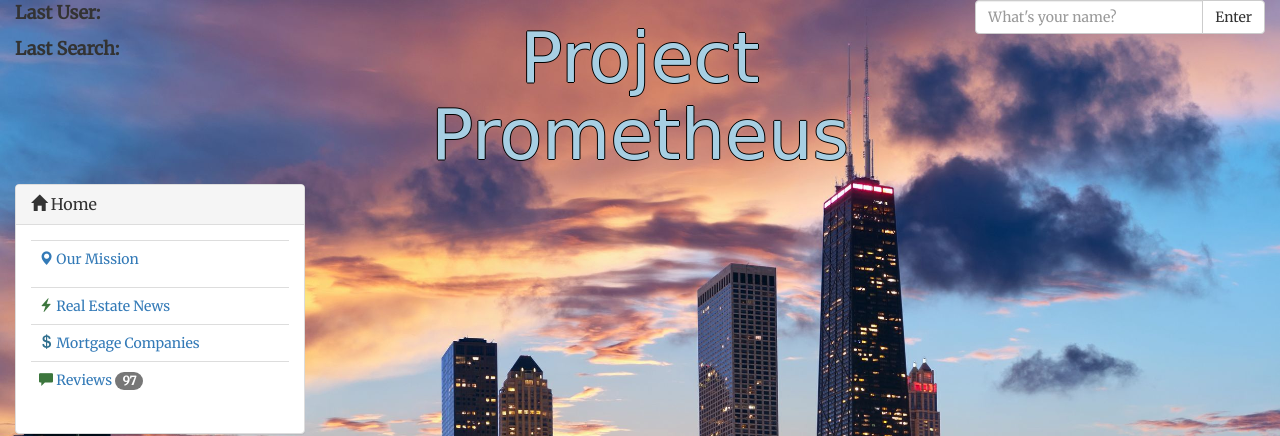
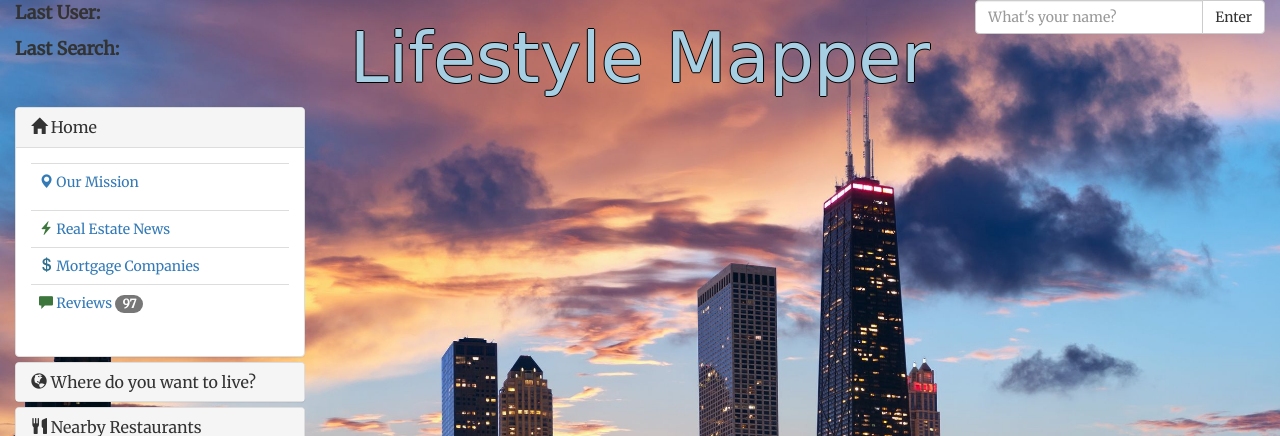
Before and after one commit to Rhyngoh/ProjectPrometheus, a PHP site: page / in a window 1280 px wide; the page is wider, and only the part inside the window is pictured. Shown: the top 436 px of that part. Run offline with PHP 8.4, Linux system fonts and the light colour scheme; some libraries are stand-ins or nearby versions; some web fonts are replaced.

Commit message:
project name change and mission statement fix

```diff
--- a/assets/css/style.css
+++ b/assets/css/style.css
@@ -43,7 +43,7 @@
     font: solid bold;
     font-family: 'Oleo Script Swash Caps', cursive;
     text-align: center;
-    padding: 25px 110px 0 450px ;
+    padding: 25px 50px 0 525px ;
     height: 600px;
     frameborder: 0;
     border: 0;
--- a/index.html
+++ b/index.html
@@ -2,7 +2,7 @@
 <html lang="en">
 <head>
 	<meta charset="UTF-8">
-	<title>Project Prometheus</title>
+	<title>Lifestyle Mapper</title>
 	<link rel="stylesheet" href="https://maxcdn.bootstrapcdn.com/bootstrap/3.3.7/css/bootstrap.min.css" integrity="sha384-BVYiiSIFeK1dGmJRAkycuHAHRg32OmUcww7on3RYdg4Va+PmSTsz/K68vbdEjh4u" crossorigin="anonymous">
 	<!-- Fonts -->
 	<link href="https://fonts.googleapis.com/css?family=Merriweather|Open+Sans" rel="stylesheet">
@@ -27,7 +27,7 @@
             </div>
         </div>
         <div class="col-md-6">
-            <h2 align="center">Project Prometheus</h2>
+            <h2 align="center">Lifestyle Mapper</h2>
         </div>
         <div class="col-md-3">
             <div id="putTheName">
```
